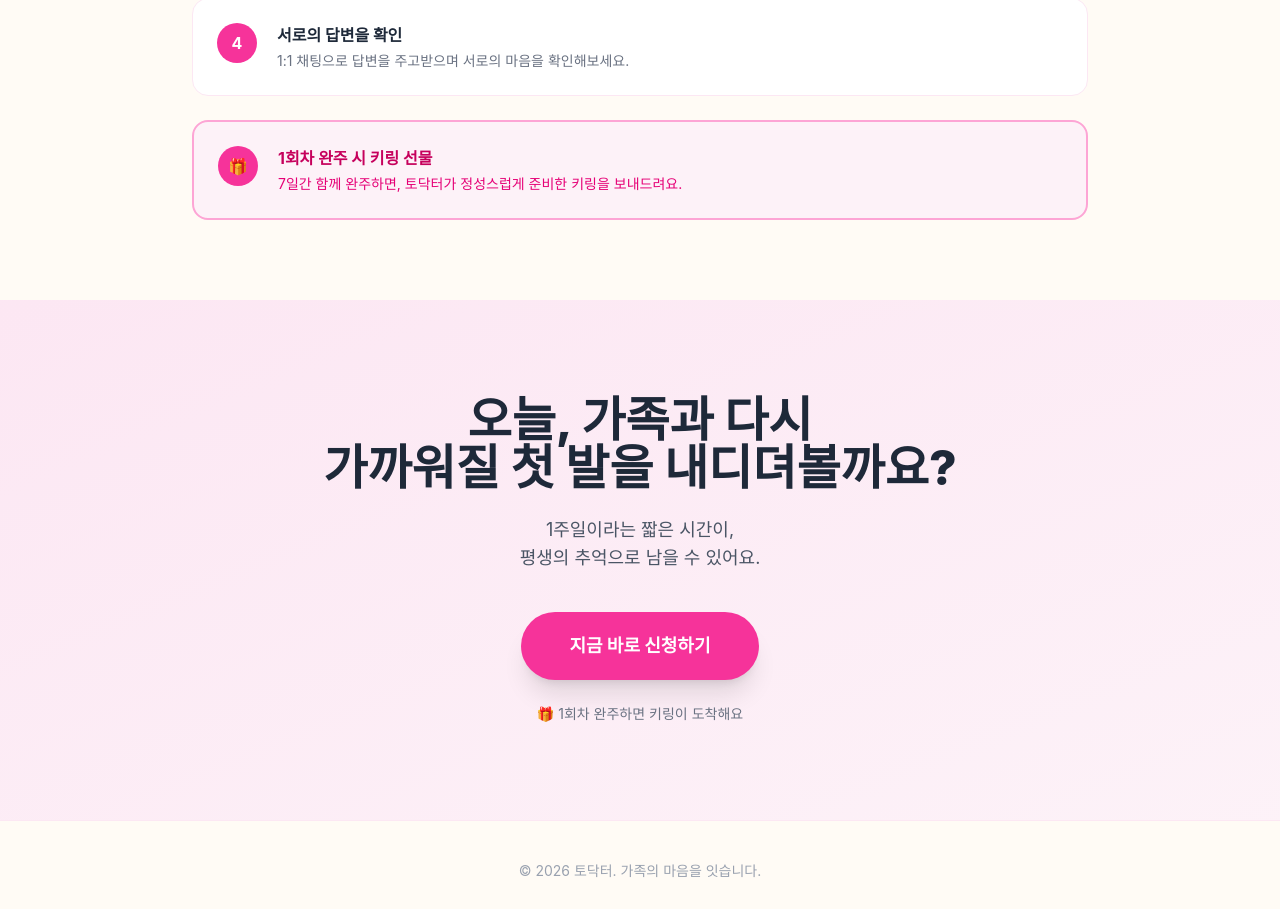
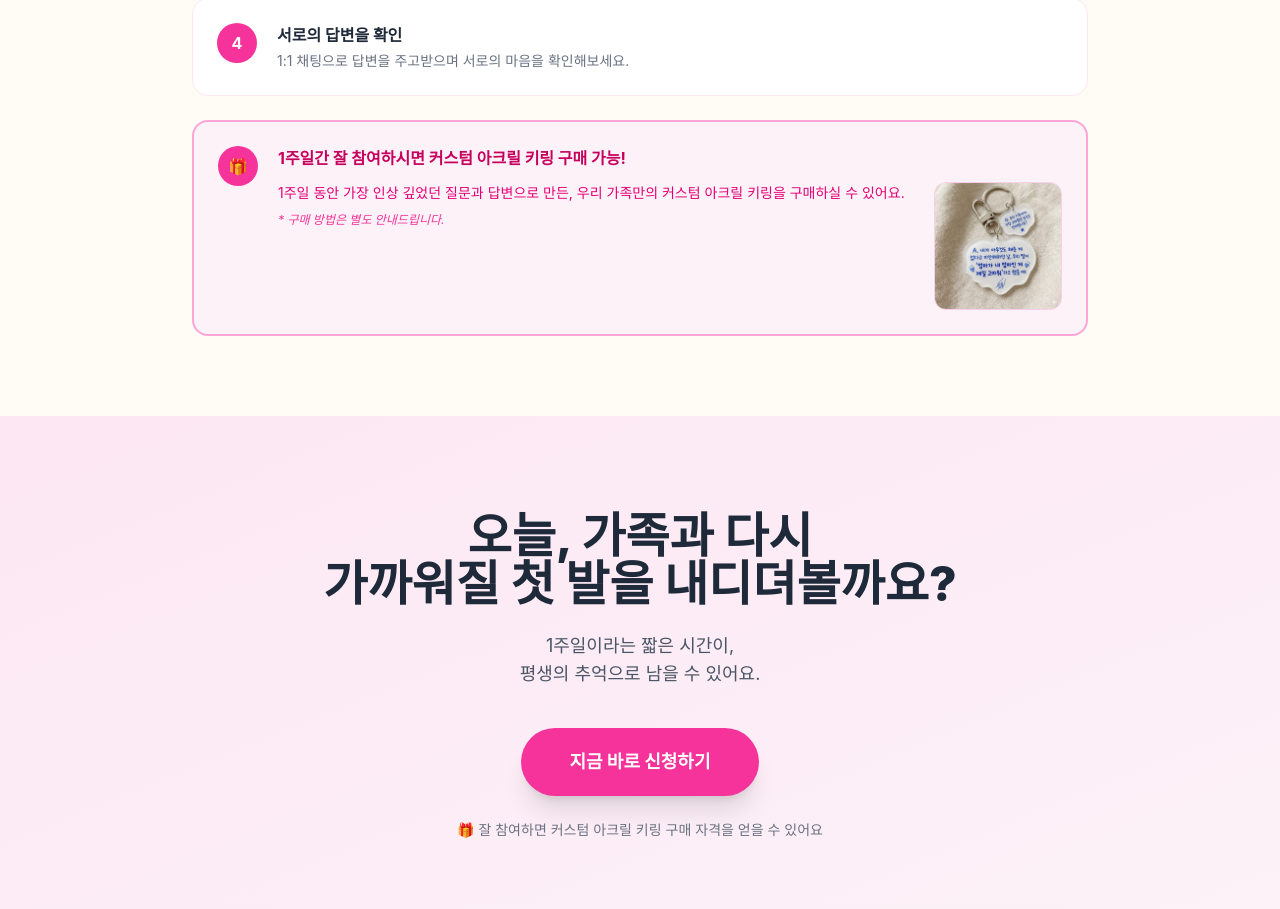
Before and after one commit to goouiii/todocter, a Next.js app: page / in a window 1280 px wide. Shown: the part 1888-2797 px from the top of the page. Built offline with nearby package versions, Linux system fonts and the light colour scheme; a web font is replaced by a local one.

Commit message:
보상 정책 변경: 무료 키링 → 커스텀 아크릴 키링 구매 자격

```diff
--- a/app/page.js
+++ b/app/page.js
@@ -3,18 +3,15 @@
 
 export default function Home() {
   return (
-    // 전체 페이지 배경: 아이보리 톤
     <main className="min-h-screen bg-[#FFFBF5]">
 
       {/* ─── 상단 네비게이션 바 ─── */}
       <nav className="flex justify-between items-center px-6 md:px-12 py-5 bg-[#FFFBF5]/90 backdrop-blur-sm sticky top-0 z-50 border-b border-pink-100">
-                {/* 로고 (아이콘 + 텍스트) */}
         <a href="/" className="flex items-center gap-2">
           <img src="/logo-icon.png" alt="토닥터 로고" className="h-10 w-10" />
           <span className="text-2xl font-bold text-pink-500">토닥터</span>
         </a>
 
-        {/* 신청하기 버튼 (상단 CTA) */}
         <a
           href="#apply"
           className="bg-pink-500 text-white px-5 py-2.5 rounded-full text-sm font-semibold hover:bg-pink-600 transition shadow-md"
@@ -23,27 +20,23 @@ export default function Home() {
         </a>
       </nav>
 
-      {/* ─── 히어로 섹션: 첫인상을 결정하는 핵심 영역 ─── */}
+      {/* ─── 히어로 섹션 ─── */}
       <section className="px-6 md:px-12 py-24 md:py-32 text-center max-w-4xl mx-auto">
 
-        {/* 작은 태그 */}
         <span className="inline-block bg-pink-100 text-pink-600 text-sm font-medium px-4 py-1.5 rounded-full mb-8">
           🌸 부모와 자녀를 위한 마음 잇기 서비스
         </span>
 
-        {/* 메인 제목 */}
         <h1 className="text-4xl md:text-6xl font-extrabold text-gray-800 leading-tight mb-6">
           매일 한 가지 질문으로,<br />
           <span className="text-pink-500">우리 가족이 더 가까워져요</span>
         </h1>
 
-        {/* 부제 */}
         <p className="text-lg md:text-xl text-gray-500 leading-relaxed mb-10">
           평소엔 꺼내기 어려운 이야기,<br />
           하루 한 번의 질문으로 자연스럽게 시작해보세요.
         </p>
 
-        {/* 메인 CTA 버튼 */}
         <a
           href="#apply"
           className="inline-block bg-pink-500 text-white px-10 py-4 rounded-full font-bold text-lg hover:bg-pink-600 transition shadow-lg"
@@ -51,9 +44,8 @@ export default function Home() {
           1주일 동안 함께해보기 →
         </a>
 
-        {/* 작은 안내 */}
         <p className="text-sm text-gray-400 mt-4">
-          ✨ 무료 / 1주일 회차제 / 완주 시 키링 선물
+          ✨ 무료 / 1주일 회차제 / 완주 시 커스텀 아크릴 키링 구매 가능
         </p>
       </section>
 
@@ -67,10 +59,8 @@ export default function Home() {
             복잡한 앱 설치 없이, 카카오톡 오픈채팅으로 바로 시작할 수 있어요.
           </p>
 
-          {/* 3단계 카드 */}
           <div className="grid grid-cols-1 md:grid-cols-3 gap-6">
 
-            {/* 카드 1 */}
             <div className="bg-[#FFFBF5] rounded-3xl p-8 text-center border border-pink-100">
               <div className="text-5xl mb-4">💌</div>
               <h3 className="text-xl font-bold text-gray-800 mb-3">
@@ -82,7 +72,6 @@ export default function Home() {
               </p>
             </div>
 
-            {/* 카드 2 */}
             <div className="bg-[#FFFBF5] rounded-3xl p-8 text-center border border-pink-100">
               <div className="text-5xl mb-4">💬</div>
               <h3 className="text-xl font-bold text-gray-800 mb-3">
@@ -94,7 +83,6 @@ export default function Home() {
               </p>
             </div>
 
-            {/* 카드 3 */}
             <div className="bg-[#FFFBF5] rounded-3xl p-8 text-center border border-pink-100">
               <div className="text-5xl mb-4">🤍</div>
               <h3 className="text-xl font-bold text-gray-800 mb-3">
@@ -120,10 +108,8 @@ export default function Home() {
             부담 없이 시작하고, 함께 완주하면 작은 선물이 기다리고 있어요.
           </p>
 
-          {/* 단계별 진행 안내 */}
           <div className="space-y-6">
 
-            {/* 단계 1 */}
             <div className="flex items-start gap-5 bg-white rounded-2xl p-6 border border-pink-100">
               <div className="bg-pink-500 text-white w-10 h-10 rounded-full flex items-center justify-center font-bold flex-shrink-0">
                 1
@@ -136,7 +122,6 @@ export default function Home() {
               </div>
             </div>
 
-            {/* 단계 2 */}
             <div className="flex items-start gap-5 bg-white rounded-2xl p-6 border border-pink-100">
               <div className="bg-pink-500 text-white w-10 h-10 rounded-full flex items-center justify-center font-bold flex-shrink-0">
                 2
@@ -149,7 +134,6 @@ export default function Home() {
               </div>
             </div>
 
-            {/* 단계 3 */}
             <div className="flex items-start gap-5 bg-white rounded-2xl p-6 border border-pink-100">
               <div className="bg-pink-500 text-white w-10 h-10 rounded-full flex items-center justify-center font-bold flex-shrink-0">
                 3
@@ -162,7 +146,6 @@ export default function Home() {
               </div>
             </div>
 
-            {/* 단계 4 */}
             <div className="flex items-start gap-5 bg-white rounded-2xl p-6 border border-pink-100">
               <div className="bg-pink-500 text-white w-10 h-10 rounded-full flex items-center justify-center font-bold flex-shrink-0">
                 4
@@ -175,16 +158,31 @@ export default function Home() {
               </div>
             </div>
 
-            {/* 단계 5 - 보상 강조 */}
+            {/* 단계 5 - 보상 강조 (이미지 포함) */}
             <div className="flex items-start gap-5 bg-pink-50 rounded-2xl p-6 border-2 border-pink-300">
               <div className="bg-pink-500 text-white w-10 h-10 rounded-full flex items-center justify-center font-bold flex-shrink-0">
                 🎁
               </div>
-              <div>
-                <h3 className="font-bold text-pink-700 mb-1">1회차 완주 시 키링 선물</h3>
-                <p className="text-pink-600 text-sm">
-                  7일간 함께 완주하면, 토닥터가 정성스럽게 준비한 키링을 보내드려요.
-                </p>
+              <div className="flex-1">
+                <h3 className="font-bold text-pink-700 mb-3">
+                  1주일간 잘 참여하시면 커스텀 아크릴 키링 구매 가능!
+                </h3>
+                <div className="flex flex-col md:flex-row gap-4 items-start">
+                  <div className="flex-1">
+                    <p className="text-pink-600 text-sm leading-relaxed mb-2">
+                      1주일 동안 가장 인상 깊었던 질문과 답변으로 만든, 우리 가족만의 커스텀 아크릴 키링을 구매하실 수 있어요.
+                    </p>
+                    <p className="text-pink-500 text-xs italic">
+                      * 구매 방법은 별도 안내드립니다.
+                    </p>
+                  </div>
+                  {/* 키링 예시 이미지 */}
+                  <img
+                    src="/keyring-sample.jpg"
+                    alt="아크릴 키링 예시"
+                    className="w-32 h-32 object-cover rounded-xl border border-pink-200 flex-shrink-0"
+                  />
+                </div>
               </div>
             </div>
 
@@ -207,7 +205,6 @@ export default function Home() {
             평생의 추억으로 남을 수 있어요.
           </p>
 
-          {/* 하단 메인 CTA 버튼 */}
           <a
             href="/apply"
             className="inline-block bg-pink-500 text-white px-12 py-5 rounded-full font-bold text-lg hover:bg-pink-600 transition shadow-xl"
@@ -216,14 +213,14 @@ export default function Home() {
           </a>
 
           <p className="text-sm text-gray-500 mt-6">
-            🎁 1회차 완주하면 키링이 도착해요
+            🎁 잘 참여하면 커스텀 아크릴 키링 구매 자격을 얻을 수 있어요
           </p>
         </div>
       </section>
 
       {/* ─── 푸터 ─── */}
       <footer className="text-center py-10 text-gray-400 text-sm bg-[#FFFBF5] border-t border-pink-100">
-        © 2026 토닥터. 가족의 마음을 잇습니다.
+        © 2025 토닥터. 가족의 마음을 잇습니다.
       </footer>
 
     </main>
--- a/app/welcome/page.js
+++ b/app/welcome/page.js
@@ -8,7 +8,6 @@ export default function WelcomePage() {
   const [role, setRole] = useState("");
   const [nickname, setNickname] = useState("");
   const [familyMembers, setFamilyMembers] = useState([]);
-  // 메시지 복사 완료 여부 (버튼 텍스트 바뀌도록)
   const [copied, setCopied] = useState(false);
 
   useEffect(() => {
@@ -18,7 +17,6 @@ export default function WelcomePage() {
     setFamilyMembers(members ? members.split(",") : []);
   }, []);
 
-  // ─── 부모/자녀에 따라 다른 메시지 ───
   const getMessage = () => {
     if (role === "부모") {
       return `우리 1주일 동안 매일 질문 하나씩 같이 답해보지 않을래?
@@ -39,7 +37,6 @@ export default function WelcomePage() {
     }
   };
 
-  // ─── 메시지 복사 ───
   const handleCopy = async () => {
     try {
       await navigator.clipboard.writeText(getMessage());
@@ -64,7 +61,6 @@ export default function WelcomePage() {
       {/* ─── 메인 컨텐츠 ─── */}
       <section className="max-w-xl mx-auto px-6 py-12">
 
-        {/* 신청 완료 헤더 */}
         <div className="text-center mb-12">
           <div className="text-6xl mb-4">🎉</div>
           <h1 className="text-3xl md:text-4xl font-extrabold text-gray-800 mb-3">
@@ -155,14 +151,12 @@ export default function WelcomePage() {
             아래 메시지를 복사해서 카카오톡으로 보내주세요. 둘 다 입장해야 서로의 답변을 받아볼 수 있어요.
           </p>
 
-          {/* 메시지 미리보기 */}
           <div className="bg-[#FFFBF5] border border-pink-100 rounded-2xl p-5 mb-4">
             <p className="text-gray-700 text-sm whitespace-pre-line leading-relaxed">
               {getMessage()}
             </p>
           </div>
 
-          {/* 복사 버튼 */}
           <button
             onClick={handleCopy}
             className={`w-full py-4 rounded-2xl font-bold text-base transition ${
@@ -180,7 +174,7 @@ export default function WelcomePage() {
           <p className="text-pink-700 text-sm leading-relaxed">
             ✨ 모두 입장하시면<br />
             매일 정해진 시간에 질문이 도착해요.<br />
-            <strong>1주일 완주 시 키링이 발송됩니다!</strong>
+            <strong>1주일 동안 잘 참여하시면 커스텀 아크릴 키링을 구매하실 수 있어요!</strong>
           </p>
         </div>
 
```
Also changed, not shown: public/keyring-sample.jpg (added).
